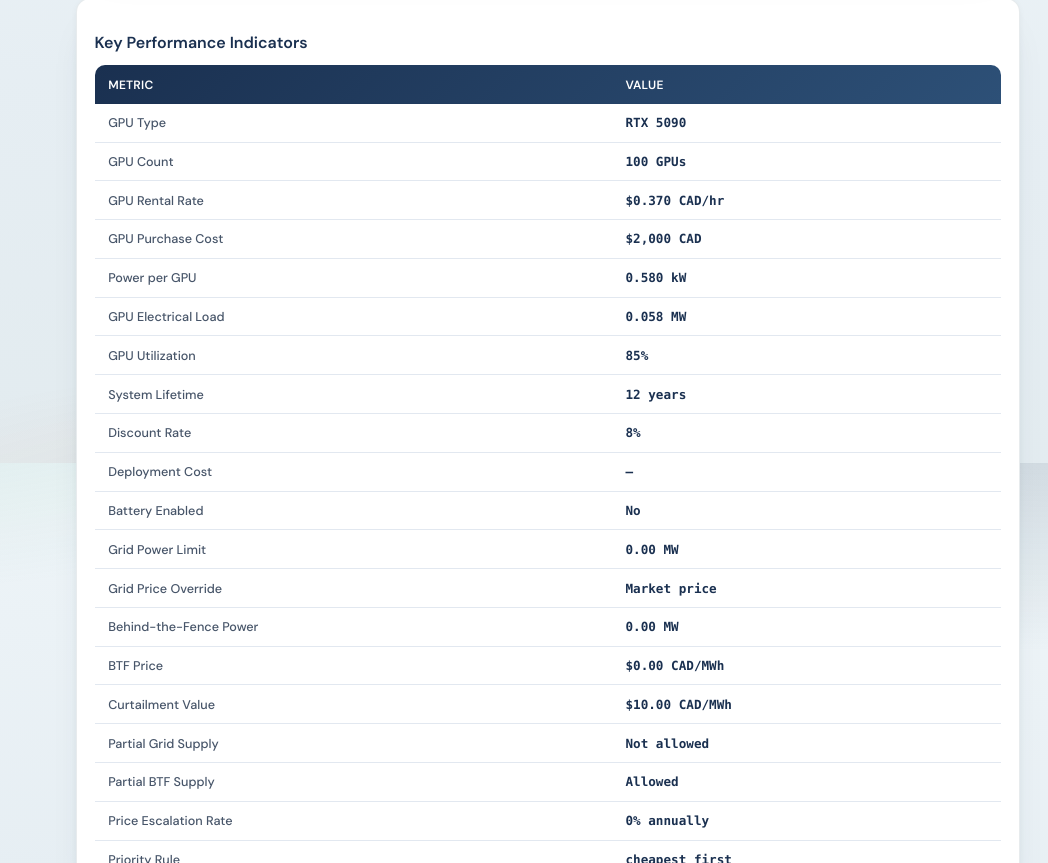
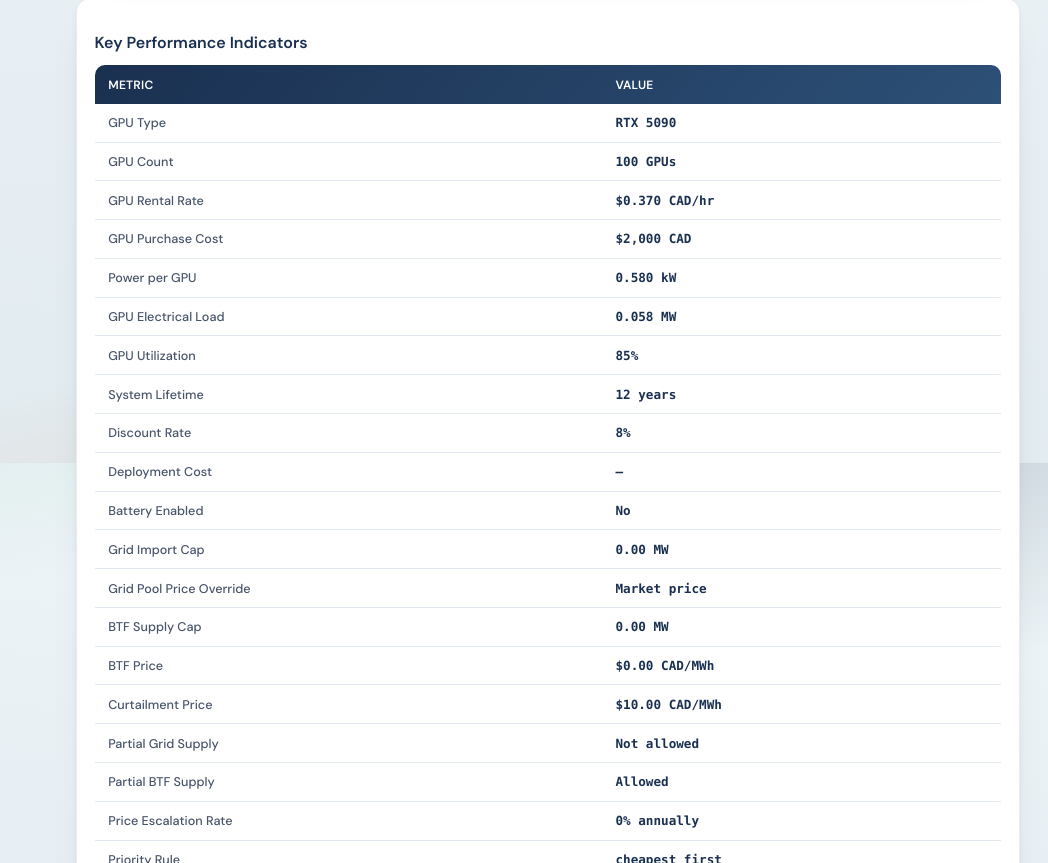
Before and after one commit to leonamotyer/VoltEdge, a Next.js app: page /load-and-storage in a window 1280 px wide. Shown: the part 1937-2800 px from the top of the page, without its empty margins (232-1280 px from the left). Built offline with nearby package versions, Linux system fonts and the light colour scheme.

Commit message:
extra inputs

```diff
--- a/src/app/load-and-storage/data.ts
+++ b/src/app/load-and-storage/data.ts
@@ -1,28 +1,83 @@
 /**
- * Load and storage data loader - uses mock data until Python backend is running.
+ * Load and storage data loader — mock series shaped by sidebar configuration
+ * until the Python backend drives this route.
  */
-export async function loadLoadAndStoragePageData() {
+import type { BatteryConfig } from "@/frontend/battery/types";
+import type { GridSupplyConfig } from "@/frontend/grid/types";
+
+export interface LoadAndStoragePageParams {
+  batteryConfig: BatteryConfig;
+  gridConfig: GridSupplyConfig;
+  /** MW cap used to scale charge/discharge (0 when battery storage is off). */
+  effectiveBatteryPowerMw: number;
+  /** For energy-mix heuristics vs grid/BTF limits. */
+  totalComputePowerMw: number;
+}
+
+/** Reference mock plant (100 MWh, ~4 MW peak discharge in the synthetic hourly profile). */
+const REF_BATTERY_MWH = 100;
+const REF_PEAK_DISCHARGE_MW = 4;
+const REF_CAPTURED_MWH = 847.3;
+const REF_RELEASED_MWH = 719.2;
+const REF_REVENUE_CAD = 48750;
+const REF_CURTAILED = 1250.5;
+const REF_GRID = 342.8;
+// Reference implied compute load behind the original mock energyMix.
+// 2312.5 MWh / 48h ≈ 48.18 MW average.
+const REF_COMPUTE_MW = 48.18;
+
+function twist(hour: number): number {
+  return Math.sin(hour * 0.73) * 1.5 + Math.cos(hour * 0.31) * 0.8;
+}
+
+function clamp(value: number, min: number, max: number): number {
+  return Math.max(min, Math.min(max, value));
+}
+
+export async function loadLoadAndStoragePageData(params: LoadAndStoragePageParams) {
   await new Promise((resolve) => setTimeout(resolve, 300));
 
-  // Generate realistic 48-hour SOC time-series data with charge/discharge cycles
-  const socTimeSeries = generateSocTimeSeries();
+  const { batteryConfig, gridConfig, effectiveBatteryPowerMw, totalComputePowerMw } = params;
+  const includeBattery = batteryConfig.includeBattery;
+  const batteryMwh = Math.max(0.1, batteryConfig.batterySize || 0.1);
+  const rte = Math.max(1, Math.min(100, batteryConfig.roundTripEfficiency)) / 100;
 
-  // Generate 48-hour charge/discharge power and pool price correlation data
-  const chargeDischargeCycles = generateChargeDischargeCycles();
+  const sizeRatio = includeBattery ? batteryMwh / REF_BATTERY_MWH : 0;
+  const capturedMWh = includeBattery ? REF_CAPTURED_MWH * sizeRatio : 0;
+  const releasedMWh = includeBattery ? capturedMWh * rte : 0;
+  const spread = Math.max(5, 75 - gridConfig.curtailmentValue);
+  const spreadRef = 55;
+  const estimatedGrossRevenueCad = includeBattery
+    ? Math.round(REF_REVENUE_CAD * sizeRatio * (spread / spreadRef) * (rte / 0.9))
+    : 0;
+
+  const socTimeSeries = generateSocTimeSeries({
+    includeBattery,
+    batteryMwh,
+    gridConfig,
+    totalComputePowerMw,
+  });
+
+  const chargeDischargeCycles = generateChargeDischargeCycles({
+    includeBattery,
+    effectiveBatteryPowerMw,
+    gridConfig,
+  });
+
+  const energyMix = buildEnergyMix({
+    includeBattery,
+    releasedMWh,
+    gridConfig,
+    totalComputePowerMw,
+  });
 
   return {
-    capturedMWh: 847.3,
-    releasedMWh: 719.2,
-    estimatedGrossRevenueCad: 48750,
+    capturedMWh: Math.round(capturedMWh * 10) / 10,
+    releasedMWh: Math.round(releasedMWh * 10) / 10,
+    estimatedGrossRevenueCad,
     socTimeSeries,
     chargeDischargeCycles,
-    energyMix: {
-      curtailedWindMWh: 1250.5,
-      batteryDischargeMWh: 719.2,
-      gridImportMWh: 342.8,
-      btfMWh: 0,
-      totalMWh: 2312.5,
-    },
+    energyMix,
     rawDataByRepository: {
       aeso: { recordCount: 8760, source: "mock" },
       turbine: { count: 10, model: "V150-4.2" },
@@ -32,54 +87,61 @@ export async function loadLoadAndStoragePageData() {
 }
 
 /**
- * Generate realistic 48-hour battery SOC time-series with charge/discharge cycles.
- * Simulates typical battery operation:
- * - Charging during low-price/curtailment periods (night, high wind)
- * - Discharging during high-price periods (peak demand)
- * - Battery capacity: 100 MWh (example)
+ * 48-hour SOC: shape follows the same daily pattern; capacity scales with configured MWh.
  */
-function generateSocTimeSeries() {
+function generateSocTimeSeries(opts: {
+  includeBattery: boolean;
+  batteryMwh: number;
+  gridConfig: GridSupplyConfig;
+  totalComputePowerMw: number;
+}) {
+  const { includeBattery, batteryMwh, gridConfig, totalComputePowerMw } = opts;
+  const backupRatio =
+    totalComputePowerMw > 0
+      ? (gridConfig.gridPowerLimit + gridConfig.btfPowerLimit) / totalComputePowerMw
+      : 0;
+  // Lower external backup pushes deeper battery swings; larger backup keeps SOC steadier.
+  const socVolatility = clamp(1.15 - backupRatio * 0.3, 0.75, 1.35);
+  const btfBias =
+    gridConfig.btfPowerLimit > 0 && gridConfig.btfPrice < (gridConfig.gridPriceOverride ?? 55) ? -2 : 0;
+  const partialSupplyBias = gridConfig.allowPartialGridSupply || gridConfig.allowPartialBtfSupply ? 1 : -1;
   const baseDate = new Date("2026-01-01T00:00:00Z");
   const data: Array<{ timestamp: string; socPercent: number; capacityUsedMWh: number }> = [];
-  const batteryCapacityMWh = 100;
 
-  // Simulate 48 hours (2 days) with hourly data points
   for (let hour = 0; hour < 48; hour++) {
     const timestamp = new Date(baseDate.getTime() + hour * 60 * 60 * 1000).toISOString();
+    const tw = twist(hour);
+
+    if (!includeBattery) {
+      data.push({ timestamp, socPercent: 0, capacityUsedMWh: 0 });
+      continue;
+    }
 
     const hourOfDay = hour % 24;
     let socPercent: number;
 
     if (hourOfDay >= 0 && hourOfDay < 6) {
-      // Night charging: gradual increase from 30% to 85%
-      socPercent = 30 + (hourOfDay / 6) * 55 + Math.random() * 3;
+      socPercent = 30 + (hourOfDay / 6) * (55 * socVolatility) + tw;
     } else if (hourOfDay >= 6 && hourOfDay < 9) {
-      // Morning discharge: decrease from 85% to 60%
-      socPercent = 85 - ((hourOfDay - 6) / 3) * 25 + Math.random() * 2;
+      socPercent = 85 - ((hourOfDay - 6) / 3) * (25 * socVolatility) + tw * 0.5;
     } else if (hourOfDay >= 9 && hourOfDay < 16) {
-      // Midday moderate: stable around 55-65%
-      socPercent = 58 + Math.sin((hourOfDay - 9) / 2) * 7 + Math.random() * 4;
+      socPercent = 58 + Math.sin((hourOfDay - 9) / 2) * (7 * socVolatility) + tw * 0.4;
     } else if (hourOfDay >= 16 && hourOfDay < 21) {
-      // Evening peak discharge: decrease from 65% to 35%
-      socPercent = 65 - ((hourOfDay - 16) / 5) * 30 + Math.random() * 2;
+      socPercent = 65 - ((hourOfDay - 16) / 5) * (30 * socVolatility) + tw * 0.5;
     } else {
-      // Late evening recharge: increase from 35% to 45%
-      socPercent = 35 + ((hourOfDay - 21) / 3) * 10 + Math.random() * 3;
+      socPercent = 35 + ((hourOfDay - 21) / 3) * (10 * socVolatility) + tw * 0.4;
     }
 
-    // Apply day 2 offset (slightly lower SOC on average for day 2)
     if (hour >= 24) {
       socPercent = Math.max(20, socPercent - 5);
     }
 
-    // Clamp to realistic range
-    socPercent = Math.max(20, Math.min(95, socPercent));
-
-    const capacityUsedMWh = (socPercent / 100) * batteryCapacityMWh;
+    socPercent = Math.max(20, Math.min(95, socPercent + btfBias + partialSupplyBias));
+    const capacityUsedMWh = (socPercent / 100) * batteryMwh;
 
     data.push({
       timestamp,
-      socPercent: Math.round(socPercent * 10) / 10, // Round to 1 decimal
+      socPercent: Math.round(socPercent * 10) / 10,
       capacityUsedMWh: Math.round(capacityUsedMWh * 10) / 10,
     });
   }
@@ -88,13 +150,38 @@ function generateSocTimeSeries() {
 }
 
 /**
- * Generate 48-hour charge/discharge power data correlated with pool prices.
- * Shows realistic battery operation:
- * - Charging (positive chargeMw) during low/negative price periods (curtailment)
- * - Discharging (positive dischargeMw) during high price periods
- * - Pool price correlation demonstrates the economic arbitrage opportunity
+ * Charge/discharge vs pool price: MW scaled by effective battery power; price series nudged by grid overrides.
  */
-function generateChargeDischargeCycles() {
+function generateChargeDischargeCycles(opts: {
+  includeBattery: boolean;
+  effectiveBatteryPowerMw: number;
+  gridConfig: GridSupplyConfig;
+}) {
+  const { includeBattery, effectiveBatteryPowerMw, gridConfig } = opts;
+  const powerScale =
+    includeBattery && effectiveBatteryPowerMw > 0
+      ? Math.min(3, effectiveBatteryPowerMw / REF_PEAK_DISCHARGE_MW)
+      : 0;
+
+  const gridPriceShift =
+    gridConfig.gridPriceOverride != null && gridConfig.gridPriceOverride > 0
+      ? (gridConfig.gridPriceOverride - 55) * 0.35
+      : 0;
+  const escalationNudge = (gridConfig.priceEscalationRate / 100) * 8;
+  const baselineGridPrice = gridConfig.gridPriceOverride ?? 55;
+  const btfPenalty = gridConfig.btfPowerLimit > 0 ? (gridConfig.btfPrice - baselineGridPrice) / 120 : 0;
+  const curtailmentIncentive = clamp((55 - gridConfig.curtailmentValue) / 80, -0.2, 0.6);
+  const partialSupplyFactor =
+    (gridConfig.allowPartialGridSupply ? 0.06 : -0.04) + (gridConfig.allowPartialBtfSupply ? 0.05 : -0.03);
+  const priorityFactor =
+    gridConfig.priorityRule === "btf_first"
+      ? -0.08
+      : gridConfig.priorityRule === "grid_first"
+        ? -0.04
+        : 0.06;
+  const dischargeFactor = clamp(1 - btfPenalty + priorityFactor + partialSupplyFactor, 0.45, 1.65);
+  const chargeFactor = clamp(1 + curtailmentIncentive - priorityFactor * 0.25, 0.55, 1.75);
+
   const baseDate = new Date("2026-01-01T00:00:00Z");
   const data: Array<{
     timestamp: string;
@@ -103,49 +190,40 @@ function generateChargeDischargeCycles() {
     poolPrice: number;
   }> = [];
 
-  // Simulate 48 hours with hourly data points
   for (let hour = 0; hour < 48; hour++) {
     const timestamp = new Date(baseDate.getTime() + hour * 60 * 60 * 1000).toISOString();
     const hourOfDay = hour % 24;
+    const tw = twist(hour);
 
     let chargeMw = 0;
     let dischargeMw = 0;
     let poolPrice = 0;
 
-    // Night hours (0-6): Low/negative prices, battery charges from curtailed wind
     if (hourOfDay >= 0 && hourOfDay < 6) {
-      poolPrice = -25 + Math.random() * 35; // -25 to 10 CAD/MWh (mostly negative)
-      chargeMw = 2.5 + Math.random() * 1.5; // 2.5-4 MW charging
+      poolPrice = -25 + (tw + 3) * 5 + gridPriceShift + escalationNudge;
+      chargeMw = (2.5 + tw * 0.25) * powerScale * chargeFactor;
       dischargeMw = 0;
-    }
-    // Morning ramp (6-9): Prices rising, minimal activity
-    else if (hourOfDay >= 6 && hourOfDay < 9) {
-      poolPrice = 15 + (hourOfDay - 6) * 15 + Math.random() * 10; // 15-60 CAD/MWh
+    } else if (hourOfDay >= 6 && hourOfDay < 9) {
+      poolPrice = 15 + (hourOfDay - 6) * 15 + tw * 2 + gridPriceShift + escalationNudge;
       chargeMw = 0;
-      dischargeMw = 0.5 + Math.random() * 0.5; // Small discharge
-    }
-    // Midday (9-16): Moderate prices, some discharge
-    else if (hourOfDay >= 9 && hourOfDay < 16) {
-      poolPrice = 45 + Math.random() * 20; // 45-65 CAD/MWh
+      dischargeMw = (0.5 + tw * 0.08) * powerScale * dischargeFactor;
+    } else if (hourOfDay >= 9 && hourOfDay < 16) {
+      poolPrice = 45 + tw * 2 + gridPriceShift + escalationNudge;
       chargeMw = 0;
-      dischargeMw = 1 + Math.random() * 0.8; // 1-1.8 MW discharge
-    }
-    // Evening peak (16-21): High prices, maximum discharge
-    else if (hourOfDay >= 16 && hourOfDay < 21) {
-      poolPrice = 90 + Math.random() * 40; // 90-130 CAD/MWh (peak)
+      dischargeMw = (1 + tw * 0.12) * powerScale * dischargeFactor;
+    } else if (hourOfDay >= 16 && hourOfDay < 21) {
+      poolPrice = 90 + tw * 3 + gridPriceShift + escalationNudge;
       chargeMw = 0;
-      dischargeMw = 3 + Math.random() * 1.5; // 3-4.5 MW discharge (maximum)
-    }
-    // Late evening (21-24): Prices falling, battery starts charging
-    else {
-      poolPrice = 30 - (hourOfDay - 21) * 8 + Math.random() * 15; // Declining
-      chargeMw = 1 + Math.random() * 1; // Starting to charge
+      dischargeMw = (3 + tw * 0.2) * powerScale * dischargeFactor;
+    } else {
+      poolPrice = 30 - (hourOfDay - 21) * 8 + tw * 2 + gridPriceShift + escalationNudge;
+      chargeMw = (1 + tw * 0.1) * powerScale * chargeFactor;
       dischargeMw = 0;
     }
 
     data.push({
       timestamp,
-      chargeMw: Math.round(chargeMw * 100) / 100, // Round to 2 decimals
+      chargeMw: Math.round(chargeMw * 100) / 100,
       dischargeMw: Math.round(dischargeMw * 100) / 100,
       poolPrice: Math.round(poolPrice * 100) / 100,
     });
@@ -153,3 +231,91 @@ function generateChargeDischargeCycles() {
 
   return data;
 }
+
+function buildEnergyMix(args: {
+  includeBattery: boolean;
+  releasedMWh: number;
+  gridConfig: GridSupplyConfig;
+  totalComputePowerMw: number;
+}) {
+  const { includeBattery, releasedMWh, gridConfig, totalComputePowerMw } = args;
+
+  if (!includeBattery) {
+    // Scale energy sourcing with compute load so the mix stays plausible when GPU MW changes.
+    // If we don't have a compute signal yet, keep the legacy fixed mix.
+    const computeScale =
+      totalComputePowerMw > 0 ? clamp(totalComputePowerMw / REF_COMPUTE_MW, 0.05, 6) : 1;
+
+    const gridExtra = REF_RELEASED_MWH + REF_CAPTURED_MWH * 0.12;
+    const gridRatio =
+      gridConfig.gridPowerLimit > 0 && totalComputePowerMw > 0
+        ? 1 + Math.min(0.45, gridConfig.gridPowerLimit / totalComputePowerMw) * 0.2
+        : 1;
+
+    const partialGridFactor = gridConfig.allowPartialGridSupply ? 1.06 : 0.94;
+    const priorityGridFactor = gridConfig.priorityRule === "grid_first" ? 1.12 : 1;
+
+    const partialBtfFactor = gridConfig.allowPartialBtfSupply ? 1.08 : 0.9;
+    const priorityBtfFactor = gridConfig.priorityRule === "btf_first" ? 1.18 : 1;
+
+    const curtailedWindMWh = Math.max(150, (REF_CURTAILED - 100) * computeScale);
+    const gridImportMWh = Math.max(
+      0,
+      (REF_GRID + gridExtra) * computeScale * gridRatio * partialGridFactor * priorityGridFactor,
+    );
+    const btfMWh =
+      gridConfig.btfPowerLimit > 0
+        ? Math.max(
+            0,
+            Math.min(350, (28 + gridConfig.btfPowerLimit * 5.5) * computeScale) *
+              partialBtfFactor *
+              priorityBtfFactor,
+          )
+        : 0;
+    const totalMWh = curtailedWindMWh + gridImportMWh + btfMWh;
+    return {
+      curtailedWindMWh: Math.round(curtailedWindMWh * 10) / 10,
+      batteryDischargeMWh: 0,
+      gridImportMWh: Math.round(gridImportMWh * 10) / 10,
+      btfMWh: Math.round(btfMWh * 10) / 10,
+      totalMWh: Math.round(totalMWh * 10) / 10,
+    };
+  }
+
+  const r = Math.max(0.15, releasedMWh / REF_RELEASED_MWH);
+  const batteryDischargeMWh = releasedMWh;
+  const gridRatio =
+    gridConfig.gridPowerLimit > 0 && totalComputePowerMw > 0
+      ? 1 + Math.min(0.45, gridConfig.gridPowerLimit / totalComputePowerMw) * 0.2
+      : 1;
+  const partialGridFactor = gridConfig.allowPartialGridSupply ? 1.06 : 0.94;
+  const priorityGridFactor = gridConfig.priorityRule === "grid_first" ? 1.12 : 1;
+  const gridImportMWh = Math.max(
+    100,
+    REF_GRID * gridRatio * (2 - Math.min(1.4, r)) * partialGridFactor * priorityGridFactor,
+  );
+  const curtailedWindMWh = Math.max(
+    200,
+    REF_CURTAILED / Math.pow(r, 0.35) - batteryDischargeMWh * 0.12,
+  );
+  const btfPriceScore =
+    gridConfig.gridPriceOverride != null ? clamp((gridConfig.gridPriceOverride - gridConfig.btfPrice) / 80, -0.5, 0.8) : 0;
+  const partialBtfFactor = gridConfig.allowPartialBtfSupply ? 1.08 : 0.9;
+  const priorityBtfFactor = gridConfig.priorityRule === "btf_first" ? 1.18 : 1;
+  const btfMWh =
+    gridConfig.btfPowerLimit > 0
+      ? Math.min(
+          380,
+          (35 + gridConfig.btfPowerLimit * 4.8) * (1 + btfPriceScore) * partialBtfFactor * priorityBtfFactor,
+        )
+      : 0;
+  const totalMWh = curtailedWindMWh + batteryDischargeMWh + gridImportMWh + btfMWh;
+
+  return {
+    curtailedWindMWh: Math.round(curtailedWindMWh * 10) / 10,
+    batteryDischargeMWh: Math.round(batteryDischargeMWh * 10) / 10,
+    gridImportMWh: Math.round(gridImportMWh * 10) / 10,
+    btfMWh: Math.round(btfMWh * 10) / 10,
+    totalMWh: Math.round(totalMWh * 10) / 10,
+  };
+}
--- a/src/app/load-and-storage/page.tsx
+++ b/src/app/load-and-storage/page.tsx
@@ -1,5 +1,6 @@
 "use client";
 
+import { useCallback, useMemo } from "react";
 import { DataBoundPage } from "@/frontend/components/DataBoundPage";
 import { DashboardLayout } from "@/frontend/components/DashboardLayout";
 import { PanelBento } from "@/frontend/components/PanelBento";
@@ -16,9 +17,30 @@ import { ChargeDischargePriceChart } from "@/frontend/sections/load-storage/Char
 export default function LoadAndStoragePage() {
   const { gpuConfig, batteryConfig, gridConfig } = useConfig();
 
+  const totalComputePowerMw = useMemo(
+    () => (gpuConfig ? calculateGpuMetrics(gpuConfig).totalComputePowerMw : 0),
+    [gpuConfig],
+  );
+
+  const effectiveBatteryPowerMw = useMemo(() => {
+    if (!batteryConfig.includeBattery) return 0;
+    return batteryConfig.batteryPower ?? totalComputePowerMw;
+  }, [batteryConfig.includeBattery, batteryConfig.batteryPower, totalComputePowerMw]);
+
+  const loader = useCallback(
+    () =>
+      loadLoadAndStoragePageData({
+        batteryConfig,
+        gridConfig,
+        effectiveBatteryPowerMw,
+        totalComputePowerMw,
+      }),
+    [batteryConfig, gridConfig, effectiveBatteryPowerMw, totalComputePowerMw],
+  );
+
   return (
     <DataBoundPage
-      loader={loadLoadAndStoragePageData}
+      loader={loader}
       guard={isLoadAndStorageData}
       routeLabel="Load and Storage"
     >
@@ -130,18 +152,18 @@ export default function LoadAndStoragePage() {
                   : []),
                 // Grid Supply Configuration
                 {
-                  metric: "Grid Power Limit",
+                  metric: "Grid Import Cap",
                   value: gridConfig ? `${gridConfig.gridPowerLimit.toFixed(2)} MW` : "—",
                 },
                 {
-                  metric: "Grid Price Override",
+                  metric: "Grid Pool Price Override",
                   value:
                     gridConfig?.gridPriceOverride !== null && gridConfig.gridPriceOverride > 0
                       ? `$${gridConfig.gridPriceOverride.toFixed(2)} CAD/MWh`
                       : "Market price",
                 },
                 {
-                  metric: "Behind-the-Fence Power",
+                  metric: "BTF Supply Cap",
                   value: gridConfig ? `${gridConfig.btfPowerLimit.toFixed(2)} MW` : "—",
                 },
                 {
@@ -149,7 +171,7 @@ export default function LoadAndStoragePage() {
                   value: gridConfig ? `$${gridConfig.btfPrice.toFixed(2)} CAD/MWh` : "—",
                 },
                 {
-                  metric: "Curtailment Value",
+                  metric: "Curtailment Price",
                   value: gridConfig ? `$${gridConfig.curtailmentValue.toFixed(2)} CAD/MWh` : "—",
                 },
                 {
--- a/src/frontend/grid/GridSupplyConfigForm.tsx
+++ b/src/frontend/grid/GridSupplyConfigForm.tsx
@@ -23,45 +23,28 @@ export function GridSupplyConfigForm({ config, onChange, totalComputePowerMW }:
   return (
     <div className="config-form">
 
-      <h3>Basic Settings</h3>
-
-      {/* Grid Power Settings */}
       <FormInput
         id="gridPowerLimit"
-        label="Grid Power Limit"
+        label="Grid Import Cap"
         value={config.gridPowerLimit}
         onChange={(val) => handleUpdate({ gridPowerLimit: val ?? 0 })}
         unit="MW"
         min="0"
         step="0.1"
-        hint="Set to 0 to disable grid power"
+        hint="Max grid import (dispatch grid_cap). Set to 0 to disable grid."
       />
 
       <FormInput
-        id="gridPriceOverride"
-        label="Grid Price Override"
-        value={config.gridPriceOverride ?? ''}
-        onChange={(val) => handleUpdate({ gridPriceOverride: val })}
-        unit="CAD/MWh, optional"
-        min="0"
-        step="1"
-        placeholder="Leave blank to use pool price time series"
-        hint="If blank, backend uses pool price time series"
-      />
-
-      {/* BTF Power Settings */}
-      <FormInput
         id="btfPowerLimit"
-        label="BTF Power Limit"
+        label="BTF Supply Cap"
         value={config.btfPowerLimit}
         onChange={(val) => handleUpdate({ btfPowerLimit: val ?? 0 })}
         unit="MW"
         min="0"
         step="0.1"
-        hint="Set to 0 to disable BTF power"
+        hint="Max behind-the-fence / BTF delivery (dispatch btf_cap). Set to 0 to disable."
       />
 
-      {derived.btfEnabled && (
       <FormInput
         id="btfPrice"
         label="BTF Price"
@@ -70,21 +53,32 @@ export function GridSupplyConfigForm({ config, onChange, totalComputePowerMW }:
         unit="CAD/MWh"
         min="0"
         step="1"
-          required
+        disabled={!derived.btfEnabled}
+        hint={derived.btfEnabled ? "Price when drawing on BTF supply" : "Enable BTF Supply Cap (> 0) to set price"}
       />
-      )}
 
-      {/* Curtailment Value */}
       <FormInput
         id="curtailmentValue"
-        label="Curtailment Value"
+        label="Curtailment Price"
         value={config.curtailmentValue}
         onChange={(val) => handleUpdate({ curtailmentValue: val ?? 0 })}
         unit="CAD/MWh"
         min="0"
         step="1"
         required
-        hint="Required - typically much lower than grid/BTF price"
+        hint="Value of curtailed energy — typically well below grid/BTF price"
+      />
+
+      <FormInput
+        id="gridPriceOverride"
+        label="Grid Pool Price Override"
+        value={config.gridPriceOverride ?? ''}
+        onChange={(val) => handleUpdate({ gridPriceOverride: val })}
+        unit="CAD/MWh, optional"
+        min="0"
+        step="1"
+        placeholder="Leave blank for market pool time series"
+        hint="Optional — not in the Streamlit mockup; fixes pool price for what-if runs"
       />
 
       {/* Advanced Settings Toggle */}
--- a/src/frontend/grid/types.ts
+++ b/src/frontend/grid/types.ts
@@ -6,8 +6,9 @@
 export type PriorityRule = 'cheapest_first' | 'grid_first' | 'btf_first';
 
 export interface GridSupplyConfig {
-  // Basic Settings
-  gridPowerLimit: number; // MW (0 = disabled)
+  // Basic Settings — names mirror mockup / backend `grid_cap_mw`, `btf_cap_mw`
+  /** Maximum grid import (MW). Mockup: "Grid Import Cap". 0 = grid supply off. */
+  gridPowerLimit: number;
   gridPriceOverride: number | null; // CAD/MWh (null = use pool price time series)
   btfPowerLimit: number; // MW (0 = disabled)
   btfPrice: number; // CAD/MWh
--- a/src/frontend/ui/components/ConfigSidebar.tsx
+++ b/src/frontend/ui/components/ConfigSidebar.tsx
@@ -44,7 +44,7 @@ export function ConfigSidebar() {
 
         {/* Grid Supply Configuration */}
         <section className="config-section">
-          <h3 className="config-section-title">Grid Supply</h3>
+          <h3 className="config-section-title">Grid &amp; BTF</h3>
           <GridSupplyConfigForm
             config={gridConfig}
             onChange={setGridConfig}
```
Lines whose indentation alone changed are shown as unchanged.
